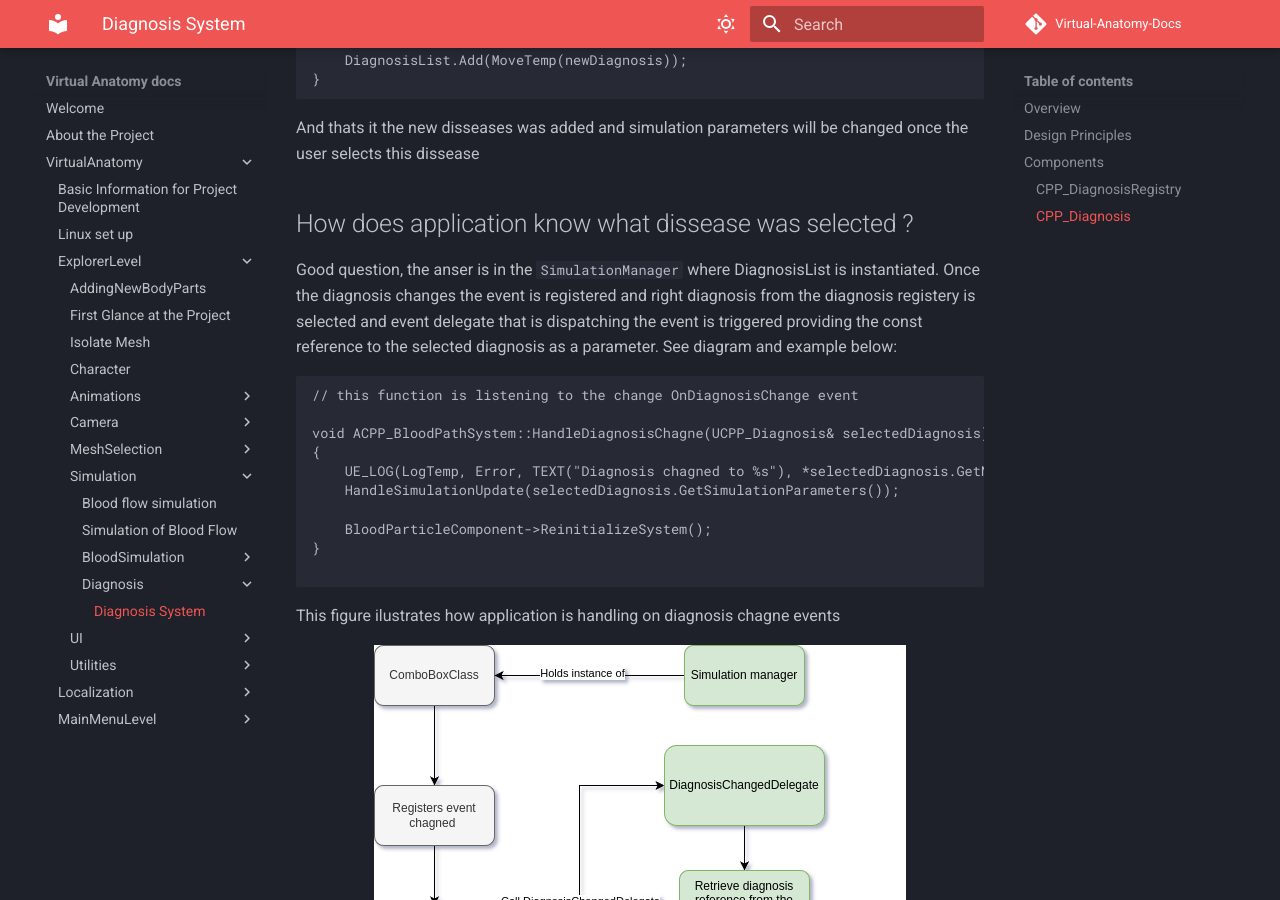
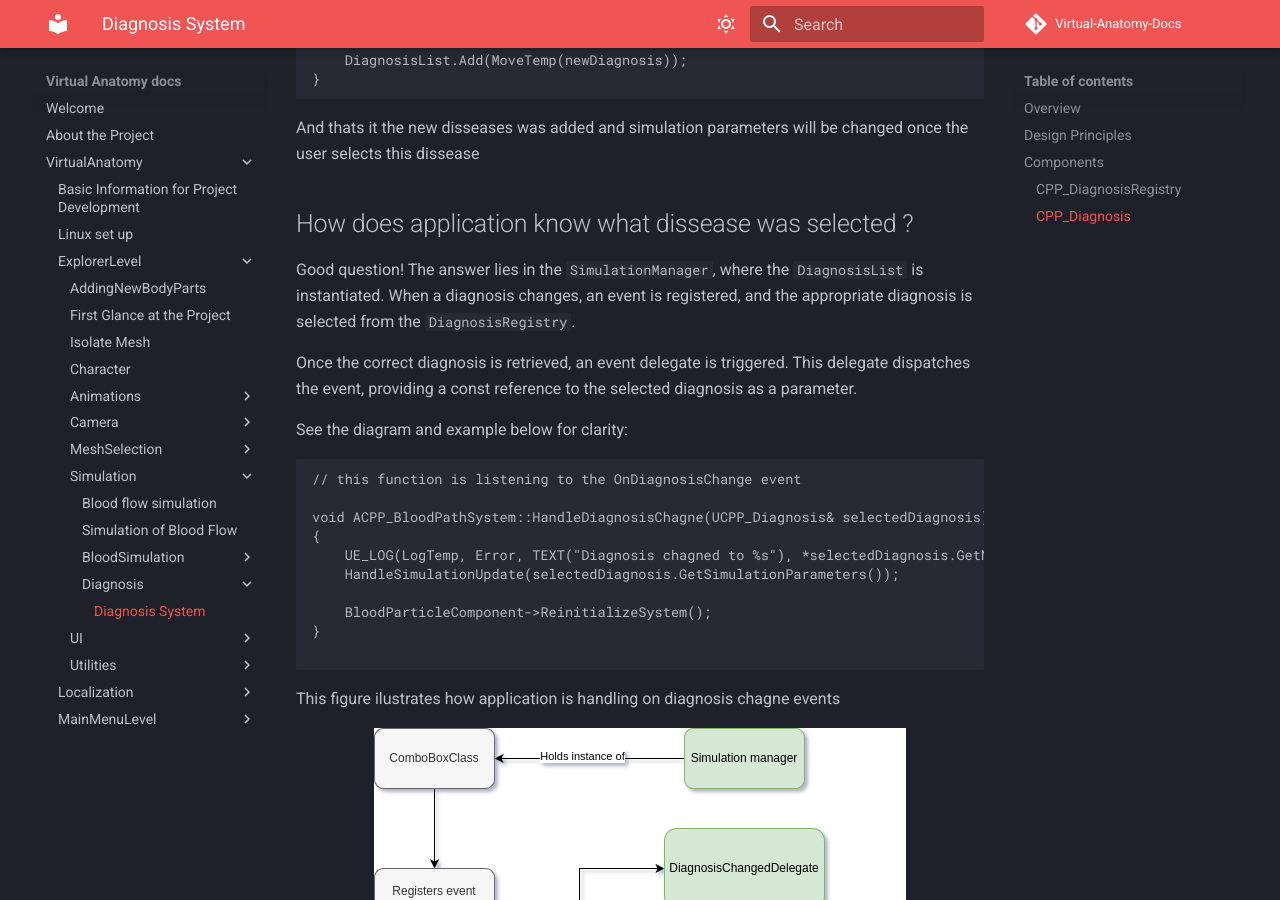
Before and after one commit to jrcz-data-science-lab/VirtualAnatomy-Documentation, an MkDocs documentation site: the page built from docs/VirtualAnatomy/ExplorerLevel/Simulation/Diagnosis/DiagnosisSystem.md, in a window 1280 px wide and 900 px high, scrolled down 3856 px. Built offline with MkDocs 1.6.1 and Material for MkDocs 9.7.7, drawn with Linux system fonts in a browser that asks for light colours; comment, search, counter and statistics services are not loaded.

Commit message:
improved writing

````diff
--- a/docs/VirtualAnatomy/ExplorerLevel/Simulation/Diagnosis/DiagnosisSystem.md
+++ b/docs/VirtualAnatomy/ExplorerLevel/Simulation/Diagnosis/DiagnosisSystem.md
@@ -152,11 +152,16 @@ And thats it the new disseases was added and simulation parameters will be chang
 
 ## How does application know what dissease was selected ?
 
-Good question, the anser is in the `SimulationManager` where DiagnosisList is instantiated. Once the diagnosis changes the event is registered and right diagnosis from the diagnosis registery is selected and event delegate that is dispatching the event is triggered providing the const reference to the selected diagnosis as a parameter. See diagram and example below:
+Good question! The answer lies in the `SimulationManager`, where the `DiagnosisList` is instantiated. When a diagnosis changes, an event is registered, and the appropriate diagnosis is selected from the `DiagnosisRegistry`.
+
+Once the correct diagnosis is retrieved, an event delegate is triggered. This delegate dispatches the event, providing a const reference to the selected diagnosis as a parameter.
+
+See the diagram and example below for clarity:
+
 
 
 ```c++
-// this function is listening to the change OnDiagnosisChange event
+// this function is listening to the OnDiagnosisChange event
 
 void ACPP_BloodPathSystem::HandleDiagnosisChagne(UCPP_Diagnosis& selectedDiagnosis)
 {
````
